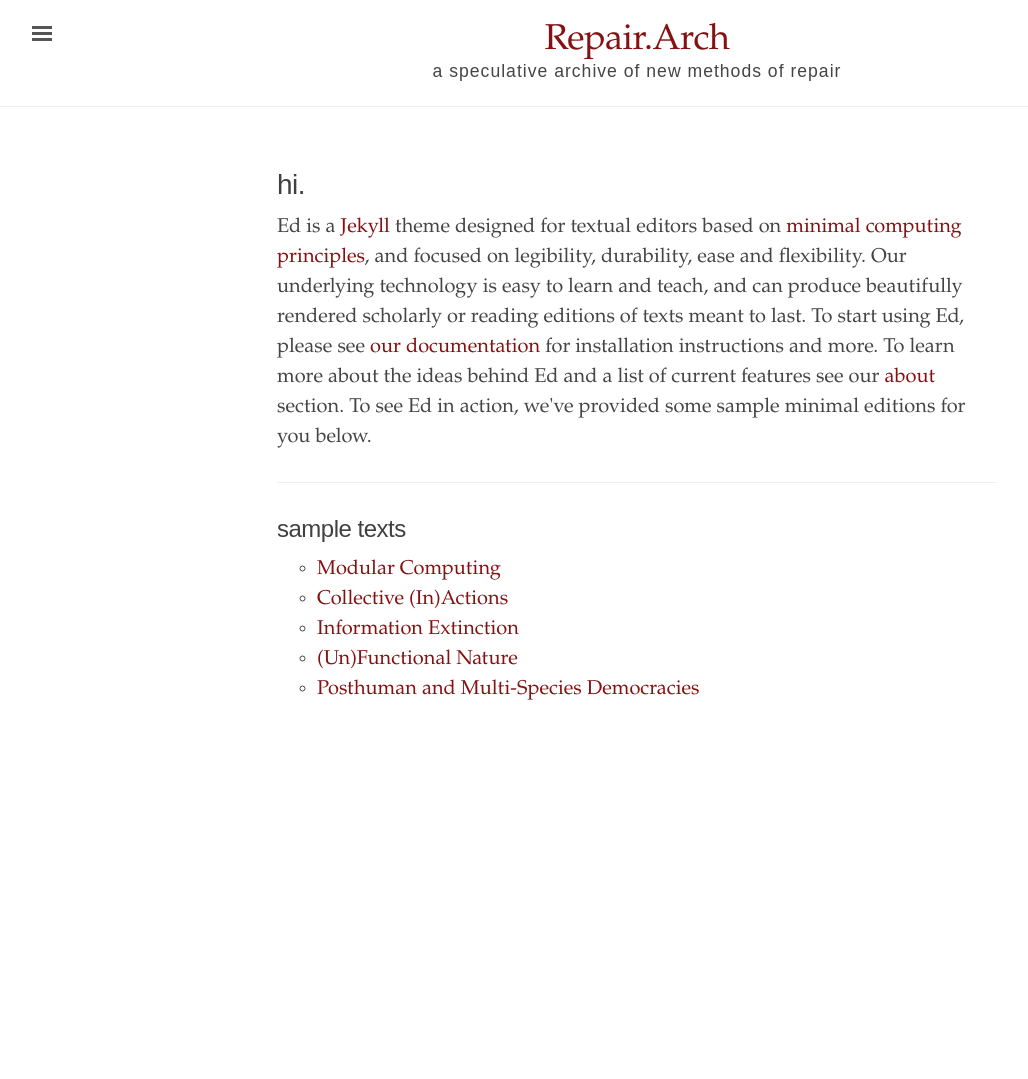
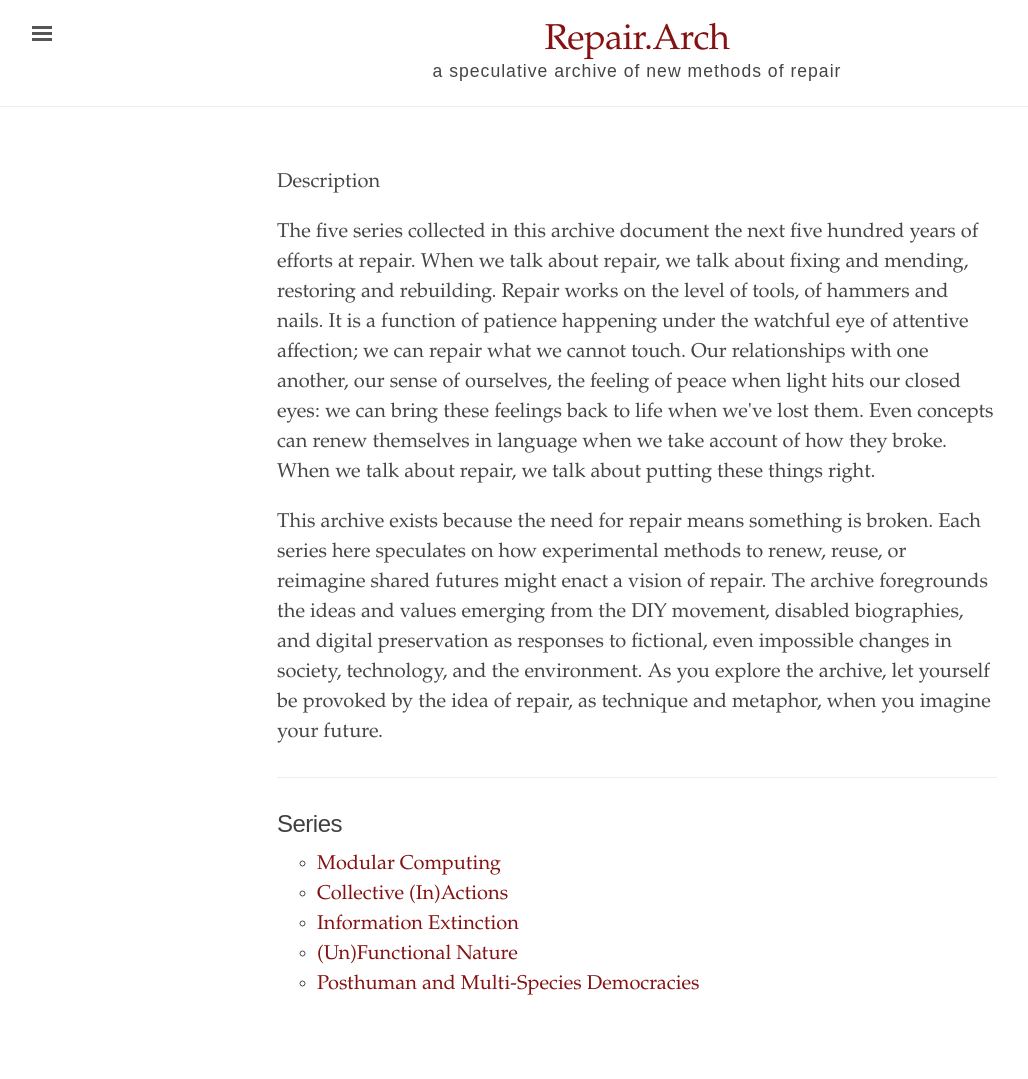
Before and after one commit to jfo-omalley/repairarch, a Jekyll site: the page built from index.html, in a window 1280 px wide. Shown: the whole page, without its empty margins (3-1031 px from the left). Built offline with Jekyll 4.4.1, drawn with Linux system fonts in a browser that asks for light colours; before the commit the page ends 900 px from its top, so only the background shows below that.

Commit message:
Update index.html

```diff
--- a/index.html
+++ b/index.html
@@ -3,24 +3,15 @@ layout: default
 title: "Repair.Arch"
 ---
 <div class="introduction">
-  <h1>hi.</h1>
-
-<p>
-  Ed is a <a href="https://jekyllrb.com/" target="_blank">Jekyll</a> theme designed for textual
-  editors based on <a href="http://go-dh.github.io/mincomp/">minimal computing principles</a>, and
-  focused on legibility, durability, ease and flexibility. Our underlying technology is easy to
-  learn and teach, and can produce beautifully rendered scholarly or reading editions of texts meant
-  to last. To start using Ed, please see <a href="{{ site.baseurl }}/documentation/">our
-  documentation</a> for installation instructions and more. To learn more about the ideas behind Ed
-  and a list of current features see our <a href="{{ site.baseurl }}/about/">about</a> section. To
-  see Ed in action, we've provided some sample minimal editions for you below.
-</p>
+<p>Description</p>
+<p>The five series collected in this archive document the next five hundred years of efforts at repair. When we talk about repair, we talk about fixing and mending, restoring and rebuilding. Repair works on the level of tools, of hammers and nails. It is a function of patience happening under the watchful eye of attentive affection; we can repair what we cannot touch. Our relationships with one another, our sense of ourselves, the feeling of peace when light hits our closed eyes: we can bring these feelings back to life when we've lost them. Even concepts can renew themselves in language when we take account of how they broke. When we talk about repair, we talk about putting these things right.</p>
+<p>This archive exists because the need for repair means something is broken. Each series here speculates on how experimental methods to renew, reuse, or reimagine shared futures might enact a vision of repair. The archive foregrounds the ideas and values emerging from the DIY movement, disabled biographies, and digital preservation as responses to fictional, even impossible changes in society, technology, and the environment. As you explore the archive, let yourself be provoked by the idea of repair, as technique and metaphor, when you imagine your future.</p>
 </div>
 
 <hr>
 
 <div class="toc">
-  <h2>sample texts</h2>
+  <h2>Series</h2>
   <ul class="texts">
   {% for item in site.texts %}
 
```
